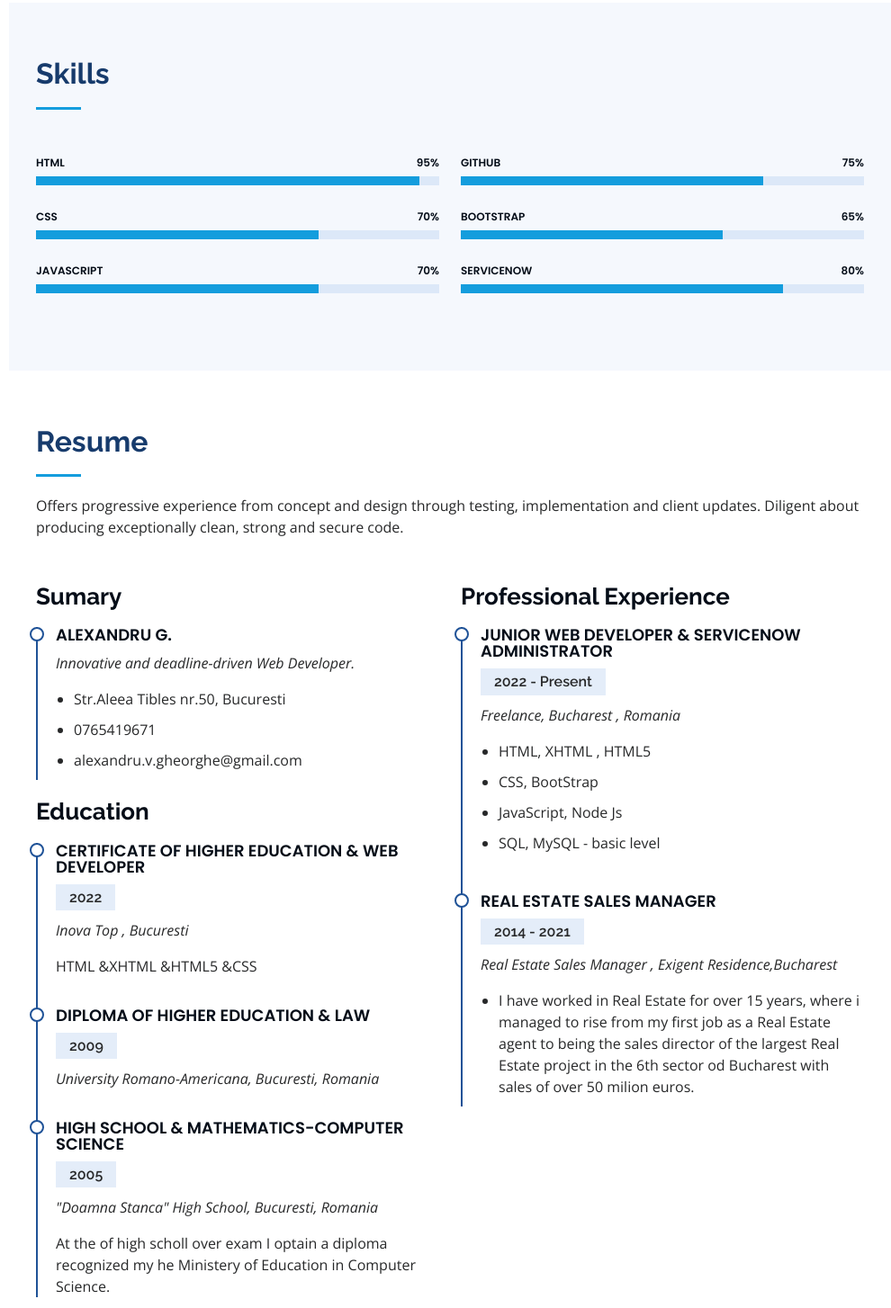
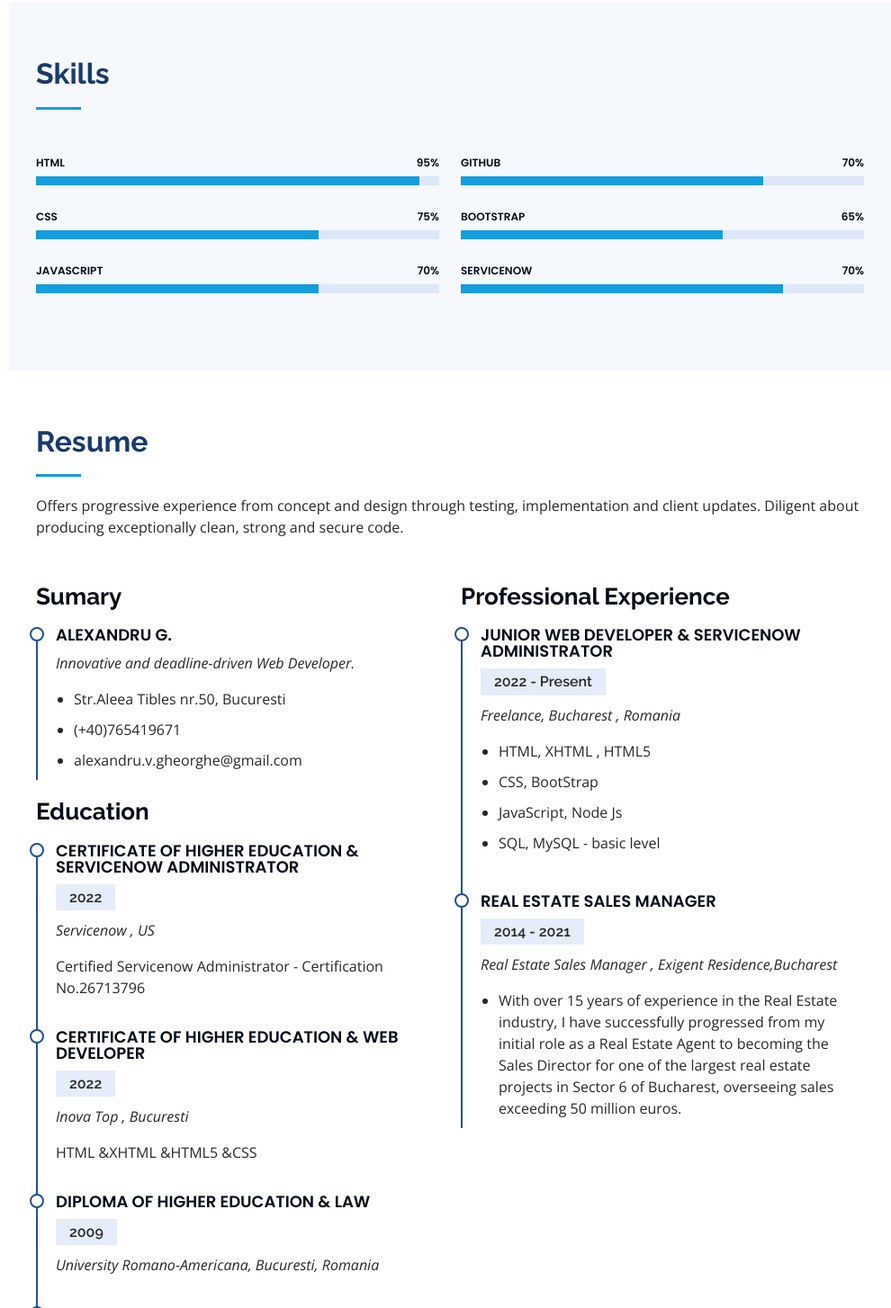
Before and after one commit to AlexandruGheorgheV/AlexandruGheorgheV.github.io, a plain HTML site: page index.html in a window 1280 px wide. Shown: the part 1299-2753 px from the top of the page at 90% size, without its empty margins (290-1280 px from the left). Drawn offline with nearby package versions, Linux system fonts and the light colour scheme.

Commit message:
Update index.html

```diff
--- a/index.html
+++ b/index.html
@@ -97,7 +97,7 @@
           I'm
           <span
             class="typed"
-            data-typed-items=" Developer, Freelancer,Servicenow Administrator"></span>
+            data-typed-items=" Developer,Servicenow Administrator "></span>
         </p>
       </div>
     </section>
@@ -188,7 +188,7 @@
               </div>
 
               <div class="progress">
-                <span class="skill">CSS <i class="val">70%</i></span>
+                <span class="skill">CSS <i class="val">75%</i></span>
                 <div class="progress-bar-wrap">
                   <div
                     class="progress-bar"
@@ -214,7 +214,7 @@
 
             <div class="col-lg-6" data-aos="fade-up" data-aos-delay="100">
               <div class="progress">
-                <span class="skill">GitHub <i class="val">75%</i></span>
+                <span class="skill">GitHub <i class="val">70%</i></span>
                 <div class="progress-bar-wrap">
                   <div
                     class="progress-bar"
@@ -238,7 +238,7 @@
               </div>
 
               <div class="progress">
-                <span class="skill">Servicenow <i class="val">80%</i></span>
+                <span class="skill">Servicenow <i class="val">70%</i></span>
                 <div class="progress-bar-wrap">
                   <div
                     class="progress-bar"
@@ -274,12 +274,18 @@
                 </p>
                 <ul>
                   <li>Str.Aleea Tibles nr.50, Bucuresti</li>
-                  <li>0765419671</li>
+                  <li>(+40)765419671</li>
                   <li>alexandru.v.gheorghe@gmail.com</li>
                 </ul>
               </div>
 
               <h3 class="resume-title">Education</h3>
+                  <div class="resume-item">
+                <h4>Certificate of Higher Education &amp; Servicenow Administrator</h4>
+                <h5>2022</h5>
+                <p><em>Servicenow , US </em></p>
+                <p>Certified Servicenow Administrator - Certification No.26713796</p>
+              </div>
               <div class="resume-item">
                 <h4>Certificate of Higher Education &amp; Web Developer</h4>
                 <h5>2022</h5>
@@ -324,11 +330,7 @@
                 </p>
                 <ul>
                   <li>
-                    I have worked in Real Estate for over 15 years, where i
-                    managed to rise from my first job as a Real Estate agent to
-                    being the sales director of the largest Real Estate project
-                    in the 6th sector od Bucharest with sales of over 50 milion
-                    euros.
+                With over 15 years of experience in the Real Estate industry, I have successfully progressed from my initial role as a Real Estate Agent to becoming the Sales Director for one of the largest real estate projects in Sector 6 of Bucharest, overseeing sales exceeding 50 million euros.
                   </li>
                 </ul>
               </div>
```
